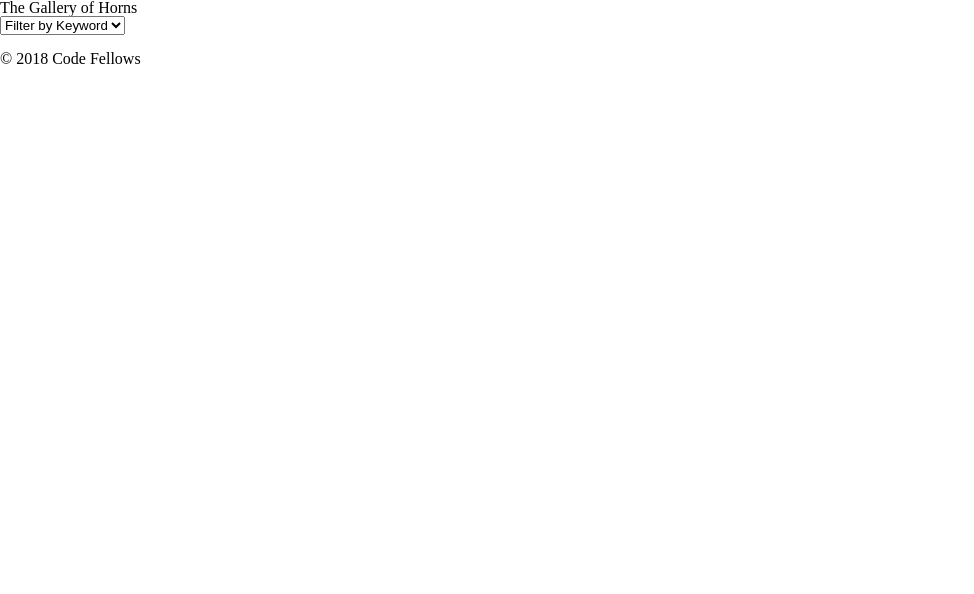
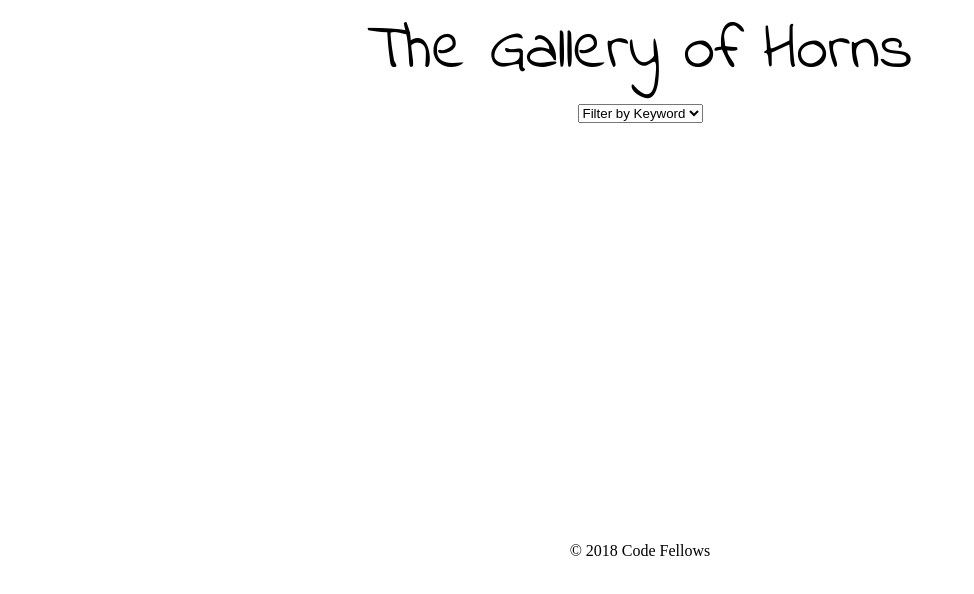
Before and after one commit to TheQuangNguyen/lab-02, a plain HTML site: page index.html in a window 1280 px wide. Shown: the whole page, without its empty margins (0-974 px from the left). Drawn offline with nearby package versions, Linux system fonts and the light colour scheme; no server answers.

Commit message:
add styling

```diff
--- a/css/base.css
+++ b/css/base.css
@@ -0,0 +1,11 @@
+h1{
+    font-family: 'Indie Flower', cursive;
+    font-size: 4em;
+    display: inline-block;
+    padding: 20px;
+}
+
+h2 {
+    font-family: 'Indie Flower', cursive;
+    font-size: 1em;
+}
--- a/css/layouts.css
+++ b/css/layouts.css
@@ -0,0 +1,19 @@
+.photo{
+    float: left;
+    width: 250px;
+    overflow-wrap: break-word;
+    margin: 10px;
+    height: 400px;
+}
+img {
+    width: 200px;
+    object-fit: contain;
+}
+
+header{
+    text-align: center;
+}
+footer{
+    clear: both;
+    text-align: center;
+}
--- a/index.html
+++ b/index.html
@@ -8,16 +8,19 @@
     <link rel="stylesheet" href="./css/base.css">
     <link rel="stylesheet" href="./css/layouts.css">
     <link rel="stylesheet" href="./css/modules.css">
+
+    <link href="https://fonts.googleapis.com/css?family=Indie+Flower&display=swap" rel="stylesheet">
+
   </head>
   <body>
     <header>
-      <h1>The Gallery of Horns</h1>
+      <h1>The Gallery of Horns</h1><br>
       <select>
         <option value="default" id='option-template'>Filter by Keyword</option>
       </select>
     </header>
     <main>
-      <section id="photo-template">
+      <section class = 'photo' id="photo-template">
         <h2></h2>
         <img src="" alt="">
         <p></p>
--- a/js/app.js
+++ b/js/app.js
@@ -13,7 +13,7 @@ function Images(url, title, description, keyword, horns) {
 
 Images.list = [];
 const optionArray = [];
-
+let counter =0;
 
 $.get('./data/page-1.json', (data) => {
   data.forEach(element => {
@@ -32,7 +32,11 @@ Images.prototype.displayImage = function() {
     alt: this.keyword});
 
   $('main').append($newImage);
-};
+  if (counter === 0) {
+    $('#photo-template:first-child').remove();
+  }
+  counter++;
+  };
 
 Images.prototype.displayOptions = function() {
   if (!optionArray.includes(this.keyword)) {
```
